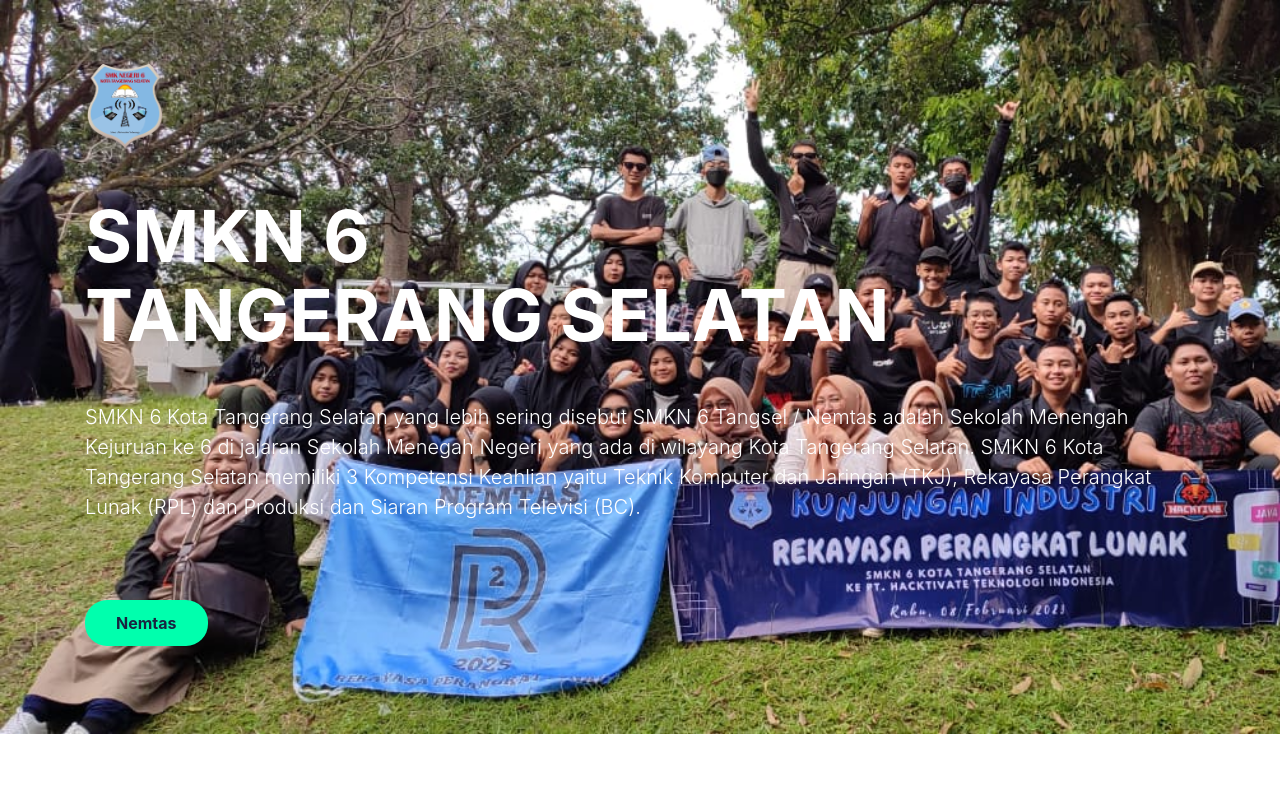
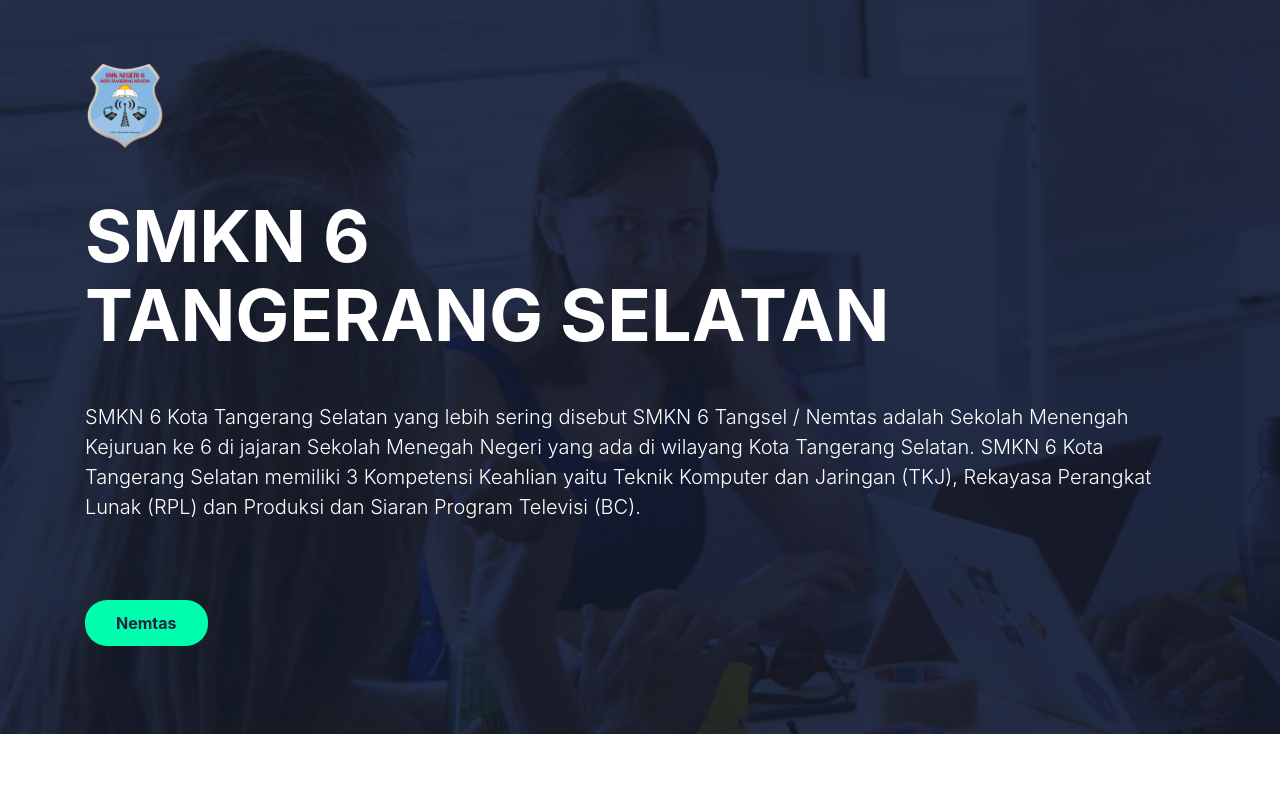
Before and after one commit to ZidanAbraham/bhht.github.io, a plain HTML site: page index.html in a window 1280 px wide. Shown: the top 800 px of the page. Drawn offline with Linux system fonts and the light colour scheme.

Commit message:
Update index.html

```diff
--- a/index.html
+++ b/index.html
@@ -19,7 +19,7 @@
 
 <body>
     <!-- banner -->
-    <div class="jumbotron jumbotron-fluid" id="banner" style="background-image: url(img/bgrpl.jpeg);">
+    <div class="jumbotron jumbotron-fluid" id="banner" style="background-image: url(img/banner-bk.jpg);">
         <div class="container text-center text-md-left">
             <header>
                 <div class="row justify-content-between">
```
